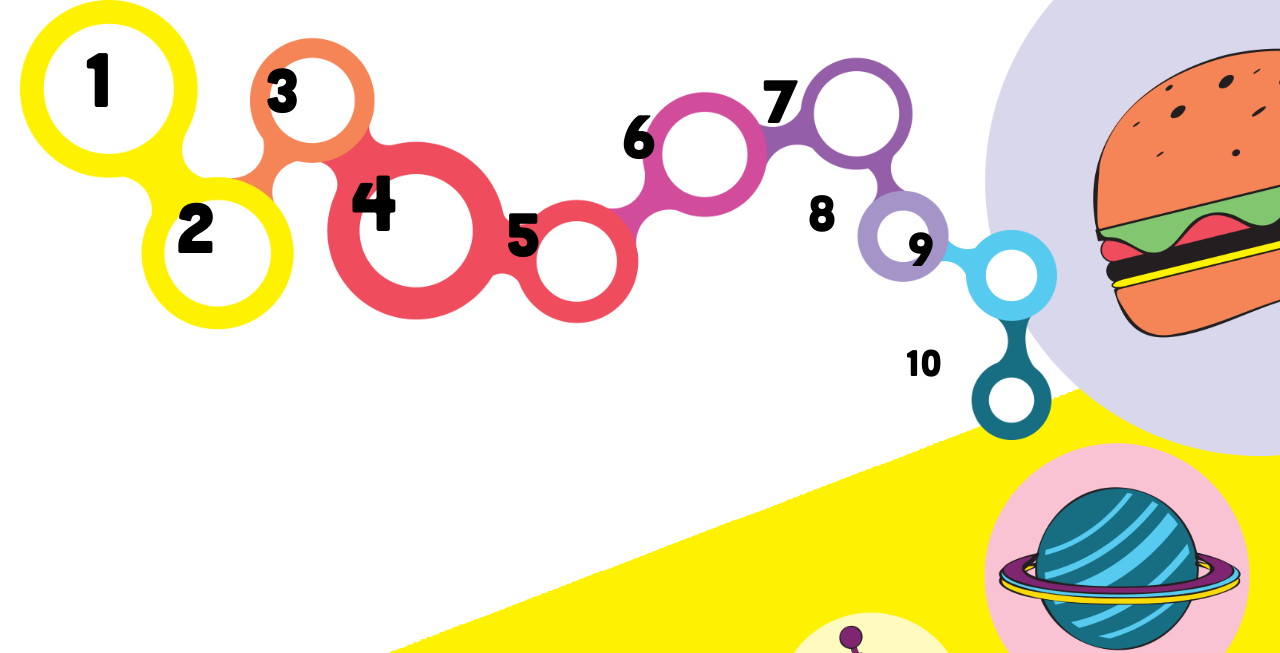
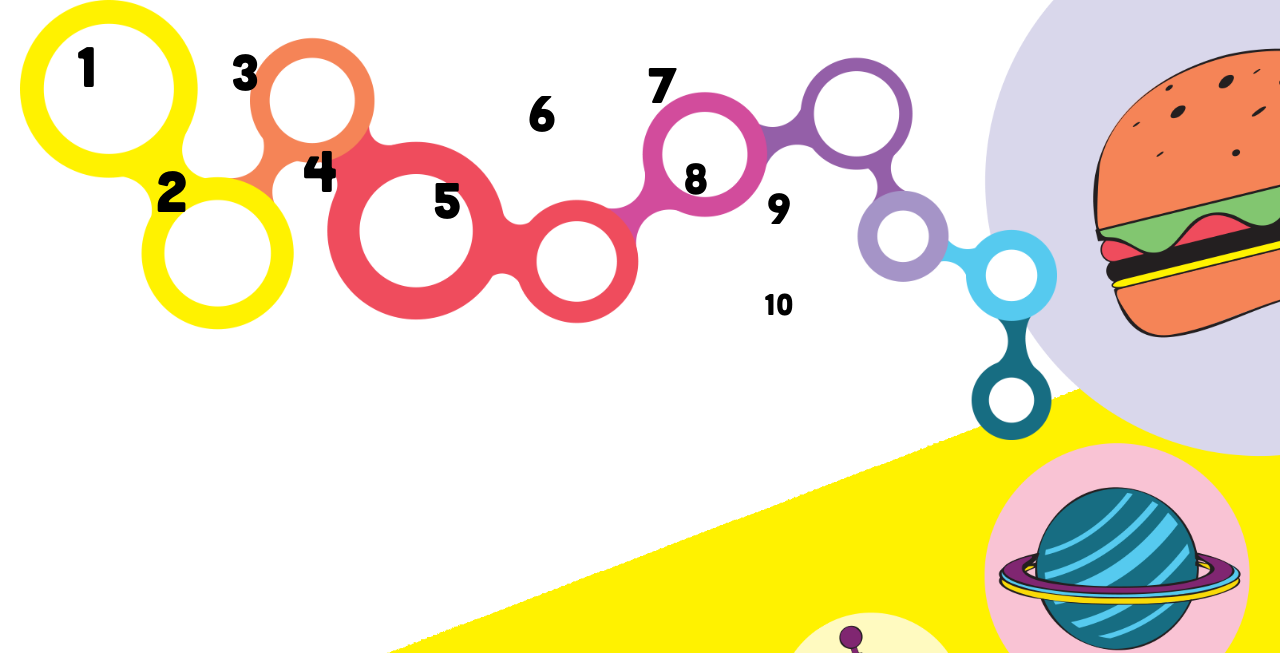
Before and after one commit to pyvil/memory-test, a PHP site: page / in a window 1280 px wide. Shown: the top 653 px of the page. Run offline with PHP 8.4, Linux system fonts and the light colour scheme.

Commit message:
refactor

```diff
--- a/css/common.css
+++ b/css/common.css
@@ -127,8 +127,8 @@ p.allItems {
     margin: 10px;
     z-index: 2000;
     position: absolute;
-    vertical-align: middle;
-    display: table;
+    /*vertical-align: middle;
+    display: table;*/
     text-align: center;
 }
 
@@ -295,7 +295,7 @@ p.allItems {
 /* Medium Devices, Desktops */
 @media only screen and (min-width : 992px) and (max-width: 1199px) {
 
-    #level-1{
+    /*#level-1{
         top: 10px;
         left: 47px;
         width: 64px;
@@ -373,13 +373,13 @@ p.allItems {
         left: 872px;
         top: 319px;
         font-size: 37px;
-    }
+    }*/
 }
 
 /* Large Devices, Wide Screens */
 @media only screen and (min-width : 1200px) and (max-width: 1367px) {
 
-    #level-1{
+    /*#level-1{
         top: 10px;
         left: 47px;
         width: 64px;
@@ -457,7 +457,7 @@ p.allItems {
         left: 872px;
         top: 319px;
         font-size: 37px;
-    }
+    }*/
 }
 
 @media only screen and (min-width : 1368px) {
@@ -473,7 +473,7 @@ p.allItems {
         width: 210px;
     }
 
-    #level-1{
+    /*#level-1{
         top: 10px;
         left: 47px;
         width: 64px;
@@ -551,5 +551,5 @@ p.allItems {
         left: 872px;
         top: 319px;
         font-size: 37px;
-    }
+    }*/
 }
```
